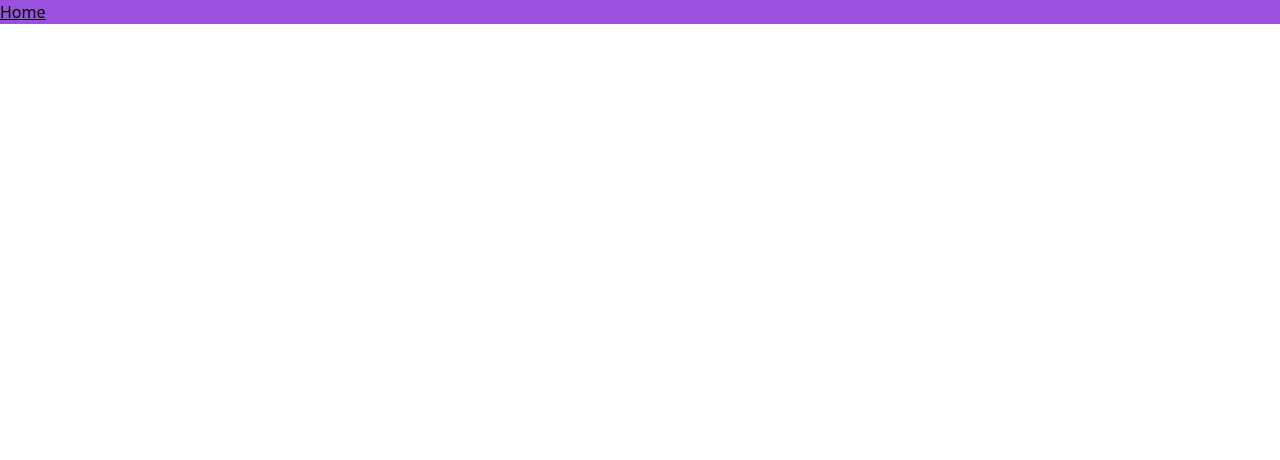
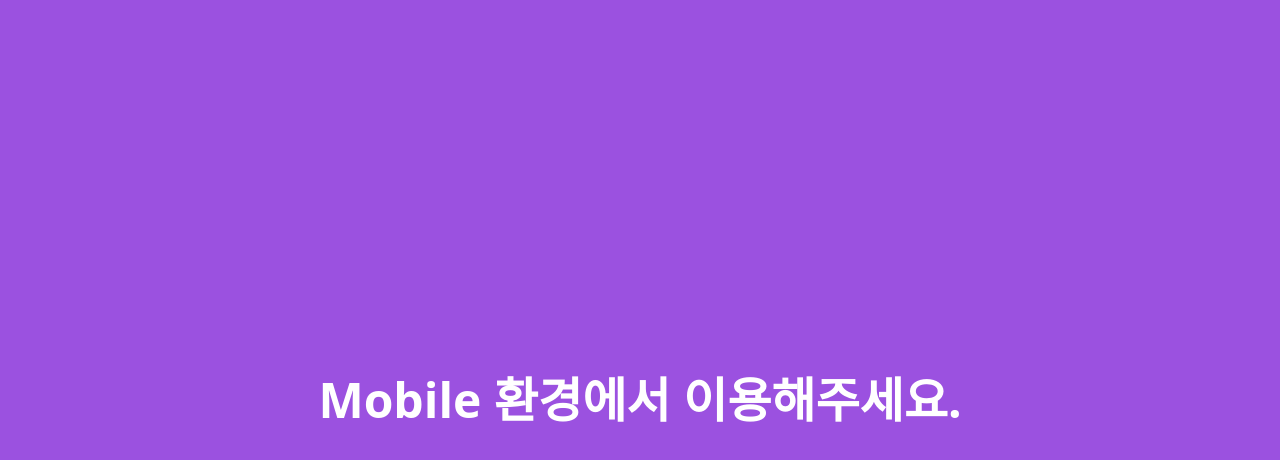
Before and after one commit to MyeonghoonNam/musicplayer-v2, a Next.js app: page / in a window 1280 px wide. Shown: the top 460 px of the page. Built offline with nearby package versions, Linux system fonts and the light colour scheme.

Commit message:
feat : 공통 Layout 제어를 위한 컴포넌트 구현

```diff
--- /dev/null
+++ b/src/components/Layout/index.tsx
@@ -0,0 +1,12 @@
+import useIsMobile from 'hooks/useIsMobile';
+import ViewSizeWarn from '@components/ViewSizeWarn';
+
+import type { Props } from './types';
+
+const Layout = ({ children }: Props) => {
+	const isMobile = useIsMobile();
+
+	return <main>{isMobile ? children : <ViewSizeWarn />}</main>;
+};
+
+export default Layout;
--- /dev/null
+++ b/src/components/Layout/types.ts
@@ -0,0 +1,5 @@
+import { ReactNode } from 'react';
+
+export interface Props {
+	children: ReactNode;
+}
--- a/src/pages/_app.tsx
+++ b/src/pages/_app.tsx
@@ -1,8 +1,14 @@
 import '@styles/globals.css';
+import Layout from '@components/Layout';
+
 import type { AppProps } from 'next/app';
 
 const App = ({ Component, pageProps }: AppProps) => {
-	return <Component {...pageProps} />;
+	return (
+		<Layout>
+			<Component {...pageProps} />
+		</Layout>
+	);
 };
 
 export default App;
```
